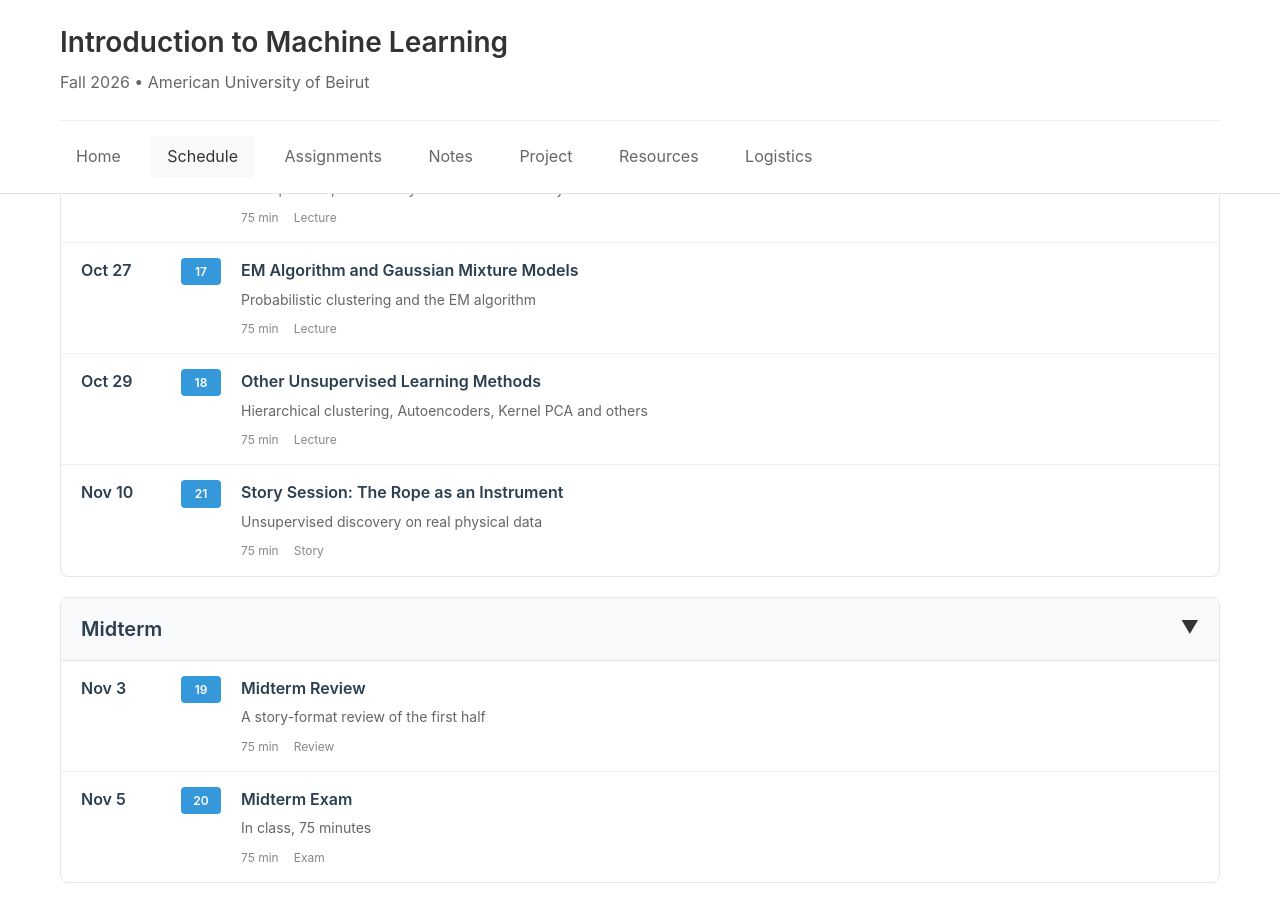
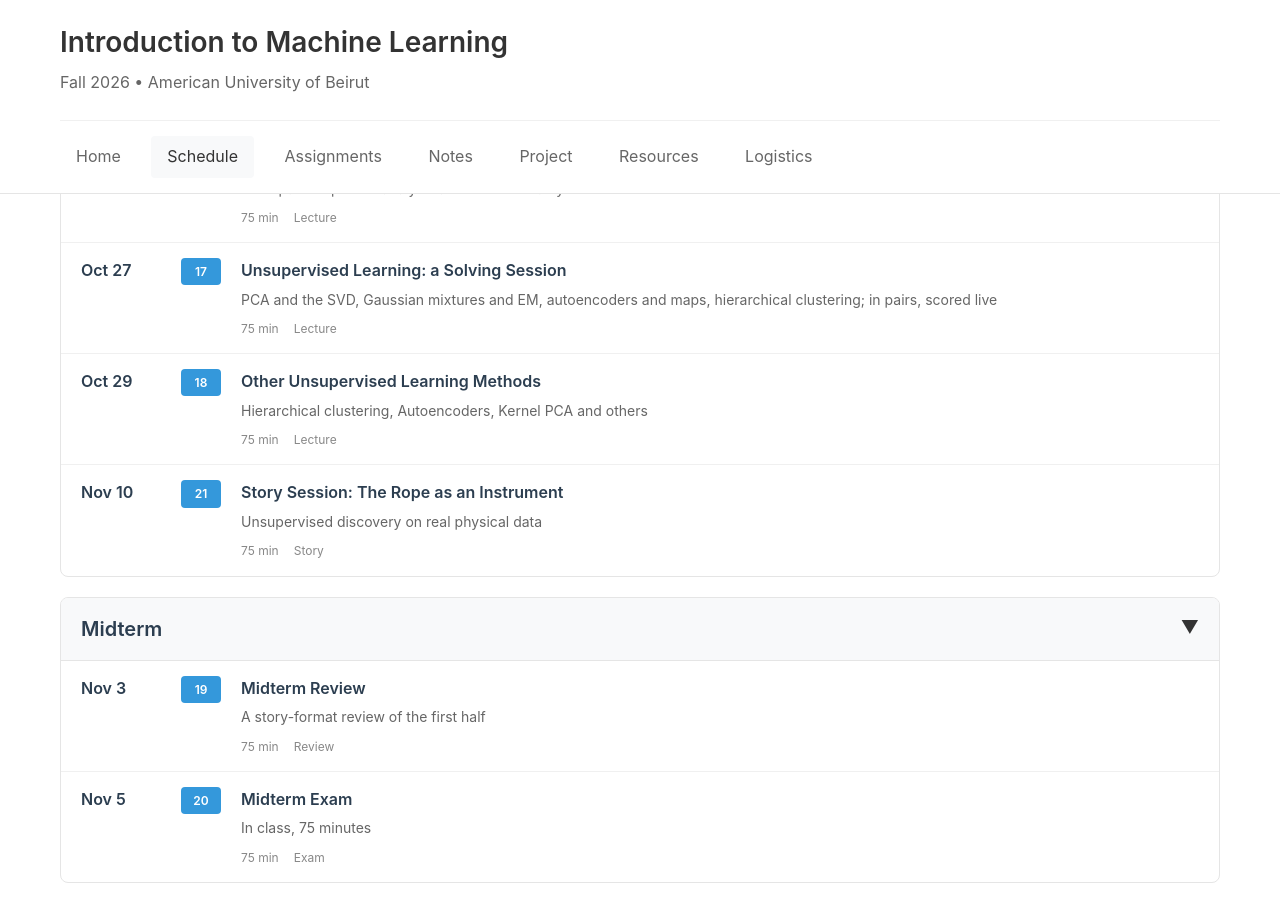
Before and after one commit to Data-Driven-Modeling-Lab/intro2ml, a Jekyll site: the page built from schedule.md, in a window 1280 px wide and 900 px high, scrolled down 2311 px. Built offline with Jekyll 4.4.1, drawn with Linux system fonts in a browser that asks for light colours.

Commit message:
Oct 27: Unsupervised Learning, a Solving Session (in pairs, scored); the full PCA, GMM and autoencoder decks as references
Co-Authored-By: Claude Opus 5.5 <noreply@anthropic.com>
Claude-Session: https://claude.ai/code/session_01B48HUpGbuVd2yuia7VFM5Q

```diff
--- a/_data/lectures.yml
+++ b/_data/lectures.yml
@@ -637,27 +637,17 @@
 - section: Unsupervised Learning
   lecture_number: 17
   date: Oct 27
-  title: EM Algorithm and Gaussian Mixture Models
-  subtitle: Probabilistic clustering and the EM algorithm
+  title: 'Unsupervised Learning: a Solving Session'
+  subtitle: PCA and the SVD, Gaussian mixtures and EM, autoencoders and maps, hierarchical clustering; in pairs, scored live
   type: lecture
   duration: 75
-  description: 'Advanced clustering using Gaussian Mixture Models and the Expectation-Maximization algorithm. Covers probabilistic clustering, latent variable models, and maximum likelihood estimation.
-
-    '
+  description: 'A scored session in pairs, with the teaching assistants: PCA and the SVD from the SVD on, the core of Gaussian mixtures and the EM algorithm (soft assignment as a conditional probability, the E-step and the M-step by hand), autoencoders, t-SNE and UMAP, and hierarchical clustering. Bring a laptop and sign in on learn.sematlas.com.'
   materials:
     lecture:
-    - name: 'PCA and the SVD, continued: from the SVD slide, then eigen-digits on MNIST'
-      url: https://learn.sematlas.com/slides/pca_svd#/svd
+    - name: 'Unsupervised Learning: a Solving Session (in class, in pairs: sign in and make your team on Problem 1)'
+      url: https://learn.sematlas.com/slides/unsup_solving
       type: interactive
-    - name: 'Autoencoders: nonlinear dimensionality reduction on the same digits'
-      url: https://learn.sematlas.com/slides/autoencoders
-      type: interactive
-    - name: 'Gaussian Mixtures and the EM Algorithm'
-      url: https://learn.sematlas.com/slides/gmm_em
-      type: interactive
-    - name: 'Check yourself (end of class, before the quiz)'
-      url: https://learn.sematlas.com/slides/pca_svd#/quiz-variance
-      type: interactive
+      required: true
     - name: MNIST Dataset Dimensionality Reduction
       url: /materials/notebooks/mnist_example/
       type: notebook
@@ -665,6 +655,15 @@
       url: /materials/notebooks/gmm_em_walkthrough/
       type: notebook
     references:
+    - name: 'The full decks: PCA and the SVD'
+      url: https://learn.sematlas.com/slides/pca_svd
+      type: interactive
+    - name: 'The full decks: Gaussian mixtures and EM'
+      url: https://learn.sematlas.com/slides/gmm_em
+      type: interactive
+    - name: 'The full decks: autoencoders, t-SNE, UMAP and clustering'
+      url: https://learn.sematlas.com/slides/autoencoders
+      type: interactive
     - name: 2025 PDF slides
       url: /materials/slides/gmm.pdf
       type: slides
```
